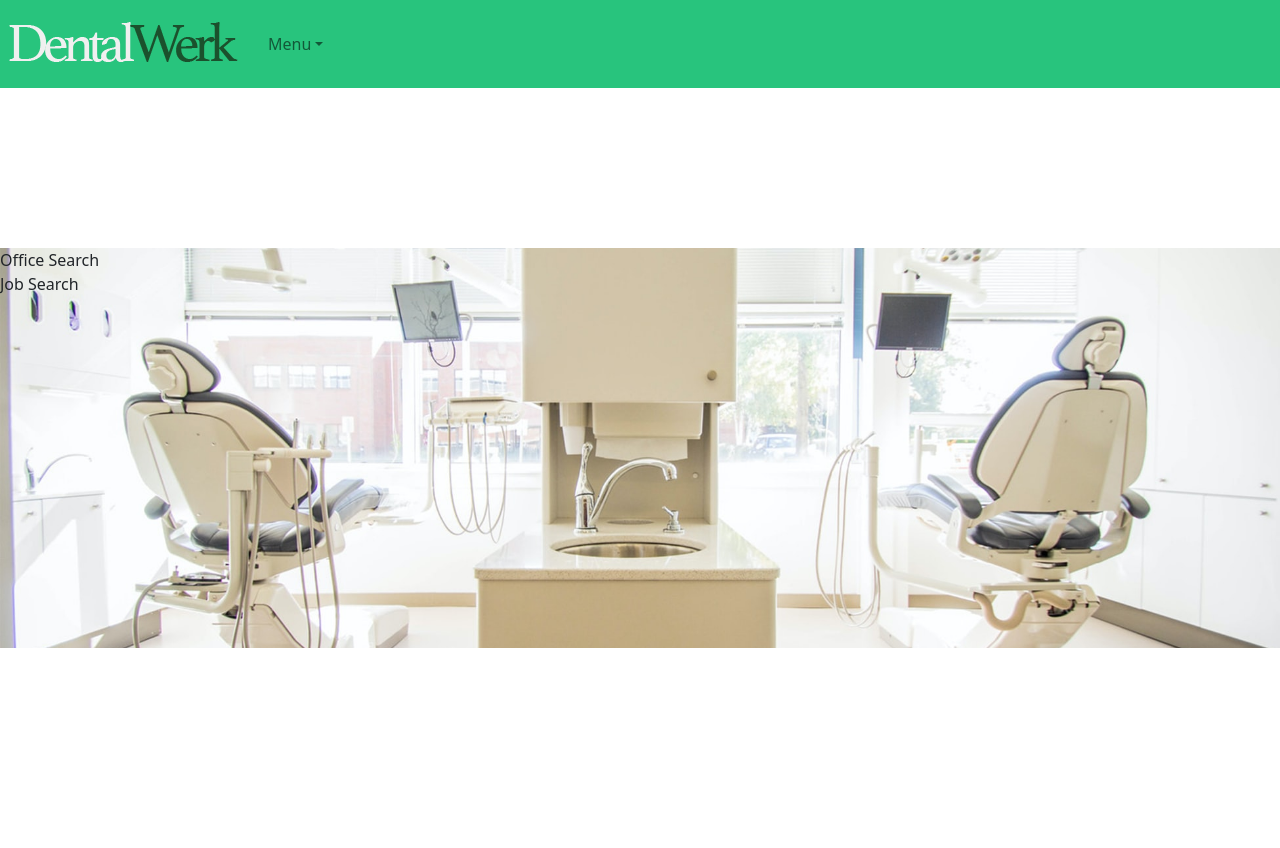
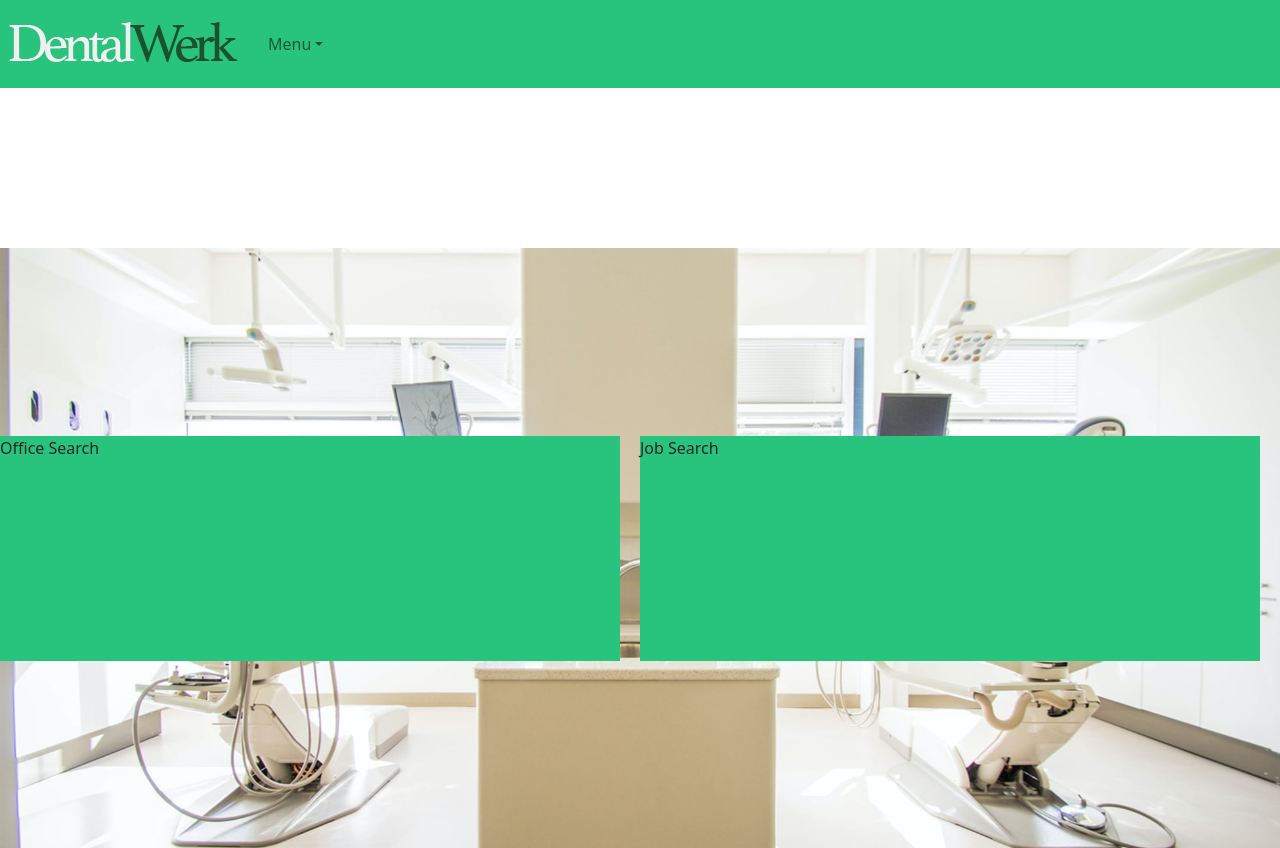
Before and after one commit to theMVPshop/nt03, a React (Create React App) app in the folder client/: page / in a window 1280 px wide. Before the commit the page ends 800 px from the top, so only its background shows below. Built offline with nearby package versions, Linux system fonts and the light colour scheme.

Commit message:
Added very basic search buttons on landing page

```diff
--- a/client/src/components/Landing.js
+++ b/client/src/components/Landing.js
@@ -4,8 +4,13 @@ const Landing = () => {
   return (
     <div className="landing-container">
       <div className="main-info">
-        <div>Office Search</div>
-        <div>Job Search</div>
+        <div className="search-button">
+          <a>Office Search</a>
+        </div>
+
+        <div className="search-button">
+          <a>Job Search</a>
+        </div>
       </div>
     </div>
   );
--- a/client/src/css/Landing.css
+++ b/client/src/css/Landing.css
@@ -7,7 +7,8 @@
 .landing-container {
   margin: auto;
   display: flex;
-  align-items: center;
+  /* justify-content: center;
+  align-items: center; */
   margin-top: 10em;
 }
 
@@ -16,5 +17,15 @@
   background-size: cover;
   background-position: center;
   width: 100vw;
-  height: 50vh;
+  height: 600px;
+  display: flex;
+  justify-content: space-evenly;
+  align-items: center;
 }
+
+.search-button {
+  background-color: var(--primary-green);
+  height: 225px;
+  width: 750px;
+  margin-right: 20px;
+}
```
